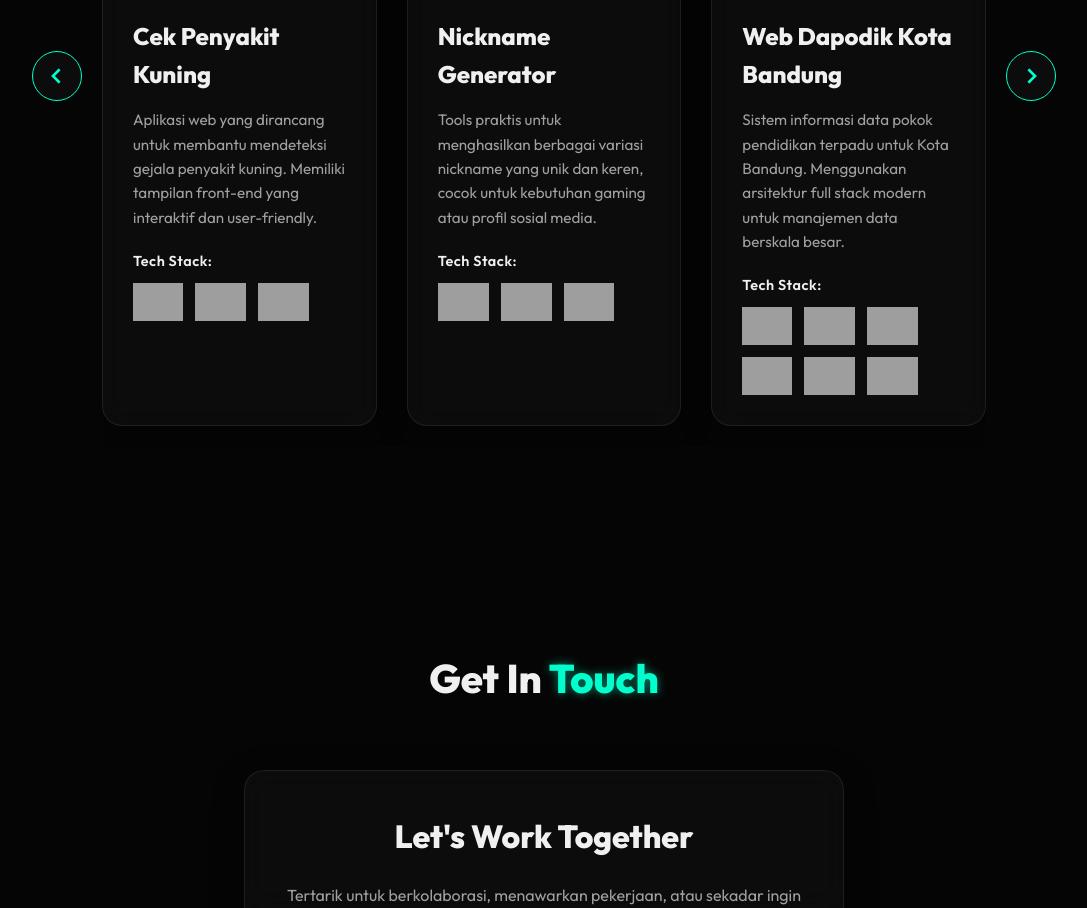
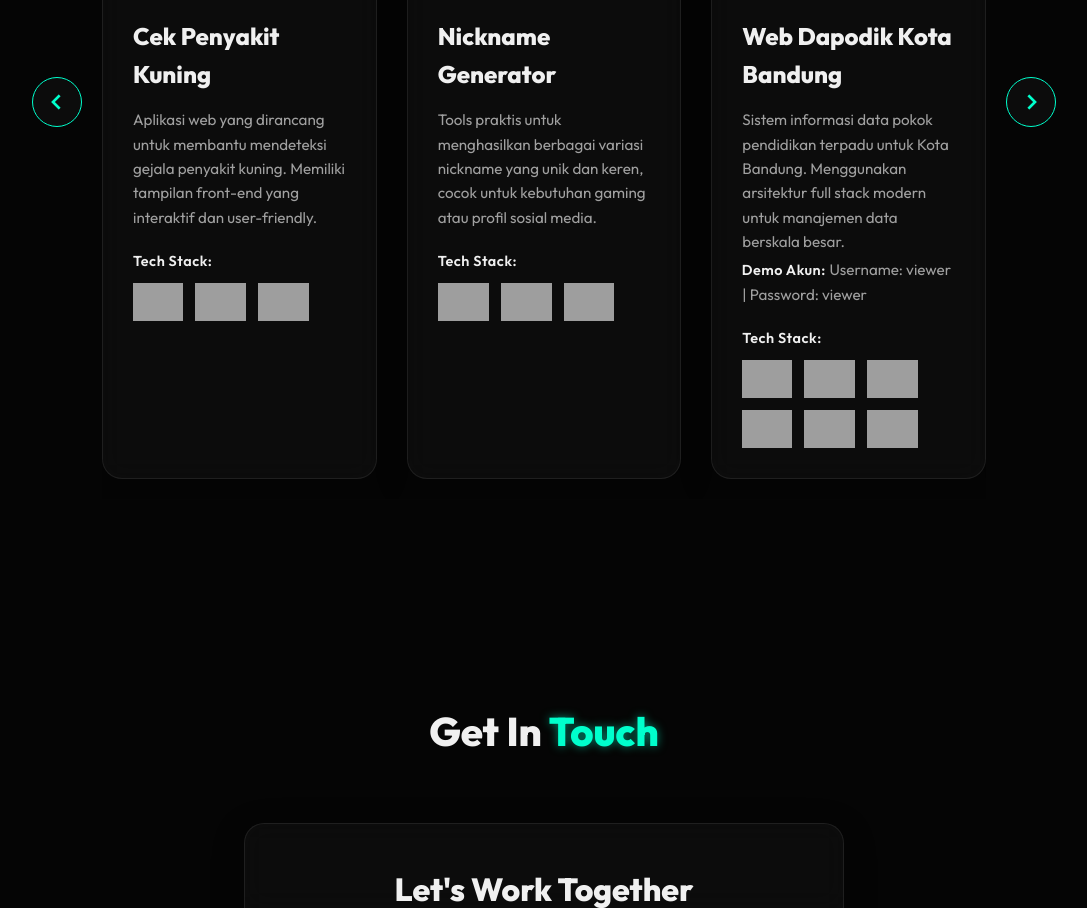
Before and after one commit to Irgimf/portofo, a website built with Vite: page index.html in a window 1280 px wide. Shown: the part 2062-2970 px from the top of the page, without its empty margins (96-1183 px from the left). Built offline with nearby package versions, Linux system fonts and the light colour scheme; grey boxes are pictures that could not be loaded.

Commit message:
demo akun teks

```diff
--- a/index.html
+++ b/index.html
@@ -185,7 +185,10 @@
               </div>
               <h3 class="project-title">Web Dapodik Kota Bandung</h3>
               <p class="project-desc">Sistem informasi data pokok pendidikan terpadu untuk Kota Bandung. Menggunakan
-                arsitektur full stack modern untuk manajemen data berskala besar.</p>
+                arsitektur full stack modern untuk manajemen data berskala besar.<br>
+                <span class="skills-title" style="display:inline-block; margin-top:5px;">Demo Akun:</span> Username:
+                viewer | Password: viewer
+              </p>
               <div class="project-skills">
                 <span class="skills-title">Tech Stack:</span>
                 <div class="skills-icons">
@@ -265,7 +268,8 @@
                 </div>
               </div>
               <h3 class="project-title">Cekduit</h3>
-              <p class="project-desc">Aplikasi web manajemen keuangan yang dibangun dengan PHP, Laravel 12, dan MySQL. Menampilkan visualisasi data statistik interaktif dengan Chart.js.</p>
+              <p class="project-desc">Aplikasi web manajemen keuangan yang dibangun dengan PHP, Laravel 12, dan MySQL.
+                Menampilkan visualisasi data statistik interaktif dengan Chart.js.</p>
               <div class="project-skills">
                 <span class="skills-title">Tech Stack:</span>
                 <div class="skills-icons">
```
